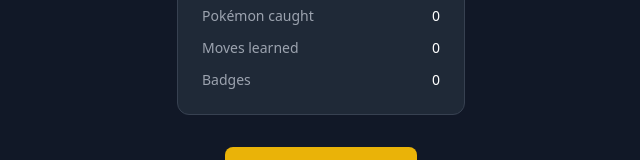
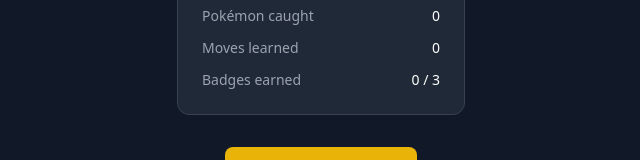
Before and after one commit to laynem/pokespire, a React (Vite) app: page /victory in a window 1280 px wide. Shown: the part 420-580 px from the top of the page, without its empty margins (319-959 px from the left). Built offline with nearby package versions, Linux system fonts and the light colour scheme.

Commit message:
fix: Run Persistence & end screen polish (issue #12)
- Fix Try Again / Play Again to call endRun() before navigating (run state was leaking into new run)
- VictoryScreen: add party Pokémon sprites, badge chips, and badges X/3 summary

```diff
--- a/src/screens/GameOverScreen.tsx
+++ b/src/screens/GameOverScreen.tsx
@@ -44,7 +44,7 @@ export default function GameOverScreen() {
 
       <div className="flex flex-col gap-3 w-48">
         <button
-          onClick={() => navigate('/character-select')}
+          onClick={() => { endRun(); navigate('/character-select'); }}
           className="bg-yellow-500 hover:bg-yellow-400 text-gray-900 font-semibold py-3 px-6 rounded-lg transition"
         >
           Try Again
--- a/src/screens/VictoryScreen.tsx
+++ b/src/screens/VictoryScreen.tsx
@@ -1,9 +1,24 @@
 import { useNavigate } from 'react-router-dom';
 import { useRunStore } from '../store/runStore';
+import { usePokemonSprite } from '../hooks/usePokemon';
+import type { Pokemon } from '../types';
+
+function PartySprite({ pokemon }: { pokemon: Pokemon }) {
+  const { spriteUrl } = usePokemonSprite(pokemon.id);
+  return (
+    <div className="flex flex-col items-center gap-1">
+      {spriteUrl
+        ? <img src={spriteUrl} alt={pokemon.name} className="w-14 h-14 object-contain" style={{ imageRendering: 'pixelated' }} />
+        : <div className="w-14 h-14 flex items-center justify-center text-2xl">🔴</div>
+      }
+      <span className="text-xs text-gray-400">{pokemon.name}</span>
+    </div>
+  );
+}
 
 export default function VictoryScreen() {
   const navigate = useNavigate();
-  const { endRun, pokemonCaught, movesLearned, totalGoldEarned, badges } = useRunStore();
+  const { endRun, party, pokemonCaught, movesLearned, totalGoldEarned, badges } = useRunStore();
 
   const handleMainMenu = () => {
     endRun();
@@ -11,12 +26,32 @@ export default function VictoryScreen() {
   };
 
   return (
-    <div className="flex flex-col items-center justify-center min-h-screen bg-gray-900 text-white gap-8">
+    <div className="flex flex-col items-center justify-center min-h-screen bg-gray-900 text-white gap-8 px-4 py-8">
       <div className="text-center">
         <div className="text-7xl mb-4">🏆</div>
         <h2 className="text-5xl font-bold text-yellow-400">Champion!</h2>
         <p className="text-gray-400 mt-2">You've conquered the Spire!</p>
       </div>
+
+      {/* Party sprites */}
+      {party.length > 0 && (
+        <div className="flex gap-4 flex-wrap justify-center">
+          {party.map((p) => (
+            <PartySprite key={p.id + p.name} pokemon={p} />
+          ))}
+        </div>
+      )}
+
+      {/* Badges earned */}
+      {badges.length > 0 && (
+        <div className="flex gap-2 flex-wrap justify-center">
+          {badges.map((b) => (
+            <span key={b} className="bg-yellow-900/40 border border-yellow-600 text-yellow-300 text-xs px-2 py-1 rounded-full">
+              🏅 {b}
+            </span>
+          ))}
+        </div>
+      )}
 
       <div className="bg-gray-800 rounded-xl p-6 w-72 border border-gray-700 flex flex-col gap-3">
         <h3 className="font-bold text-lg text-yellow-400 text-center mb-1">Run Complete</h3>
@@ -33,14 +68,14 @@ export default function VictoryScreen() {
           <span>{movesLearned}</span>
         </div>
         <div className="flex justify-between text-sm">
-          <span className="text-gray-400">Badges</span>
-          <span>{badges.length}</span>
+          <span className="text-gray-400">Badges earned</span>
+          <span>{badges.length} / 3</span>
         </div>
       </div>
 
       <div className="flex flex-col gap-3 w-48">
         <button
-          onClick={() => navigate('/character-select')}
+          onClick={() => { endRun(); navigate('/character-select'); }}
           className="bg-yellow-500 hover:bg-yellow-400 text-gray-900 font-semibold py-3 px-6 rounded-lg transition"
         >
           Play Again
```
